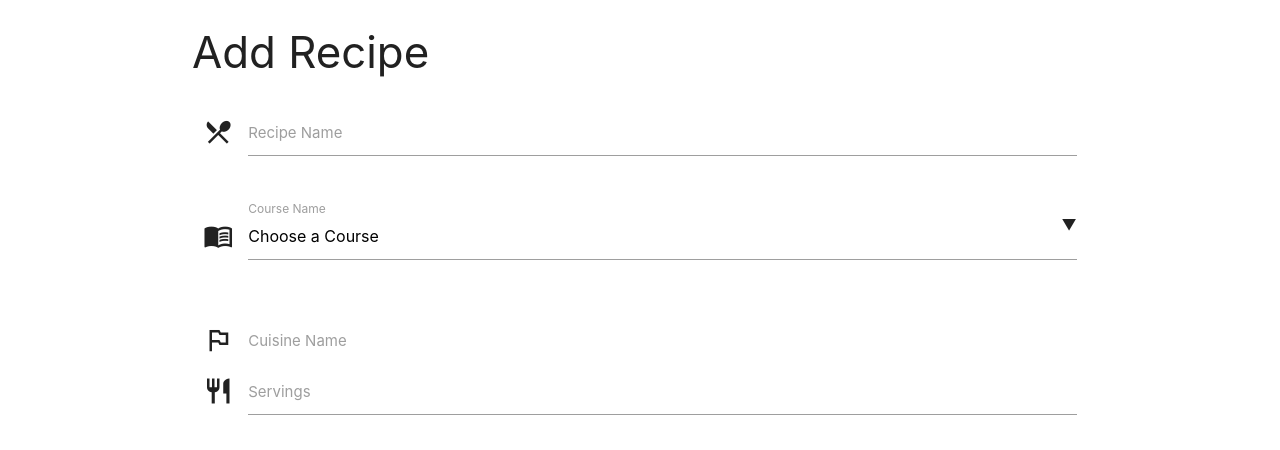
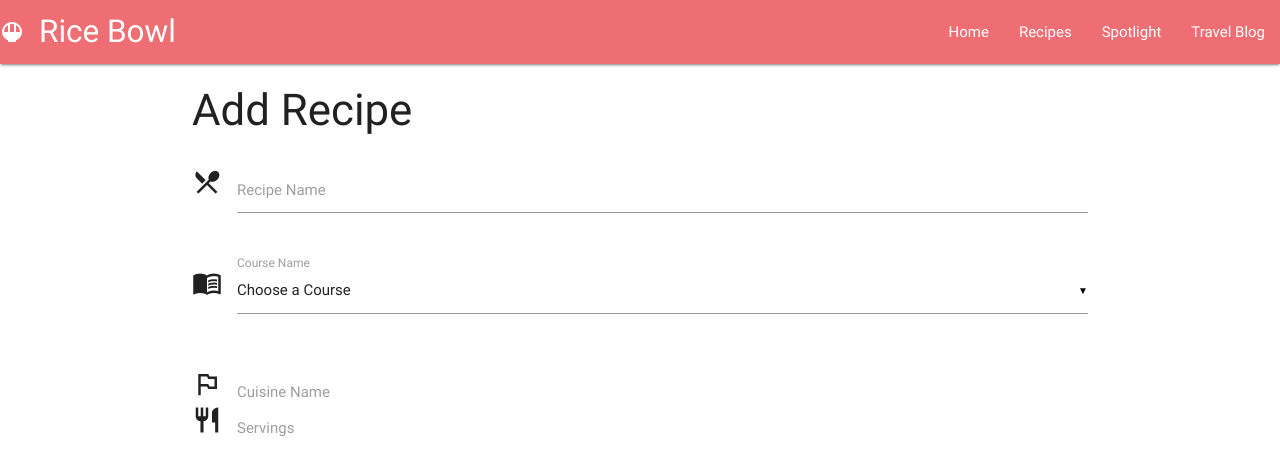
Before and after one commit to Code-Institute-Submissions/ricebowl-milestone3project, a Flask app: page /add_recipe in a window 1280 px wide. Shown: the top 450 px of the page. Run offline with Flask 2, Linux system fonts and the light colour scheme; data that the repository does not hold is empty; some libraries are stand-ins or nearby versions.

Commit message:
Added navbar and side nav to base.html

```diff
--- a/templates/base.html
+++ b/templates/base.html
@@ -3,13 +3,30 @@
 <head>
     <meta name="viewport" content="width=device-width, initial-scale=1.0"/>
     <link href="https://fonts.googleapis.com/icon?family=Material+Icons" rel="stylesheet">
-    <link rel="stylesheet" href="https://cdnjs.cloudflare.com/ajax/libs/materialize/1.0.0/css/materialize.min.css">
+    <link rel="stylesheet" href="https://cdnjs.cloudflare.com/ajax/libs/materialize/0.100.2/css/materialize.min.css">
     <link rel="stylesheet" href="{{url_for('static', filename='css/style.css')}}" type="text/css"/>
     <title>Rice Bowl</title>
 </head>
 <body>
     <header>
-
+        <nav>
+            <div class="nav-wrapper">
+                <a href="/" class="brand-logo"><i class="material-icons">rice_bowl</i>Rice Bowl</a>
+                <a href="#" data-activates="mobile-demo" class="button-collapse"><i class="material-icons">menu</i></a>
+                <ul id="nav-mobile" class="right hide-on-med-and-down">
+                    <li><a href="/">Home</a></li>
+                    <li><a href="/">Recipes</a></li>
+                    <li><a href="/">Spotlight</a></li>
+                    <li><a href="/">Travel Blog</a></li>
+                </ul>
+                <ul class="side-nav" id="mobile-demo">
+                    <li><a href="/">Home</a></li>
+                    <li><a href="/">Recipes</a></li>
+                    <li><a href="/">Spotlight</a></li>
+                    <li><a href="/">Travel Blog</a></li>
+                </ul>
+            </div>
+        </nav>
     </header>
 
     <div class="container">
@@ -21,6 +38,7 @@
     <script>$(document).ready(function(){
             $('.collapsible').collapsible();
             $('select').material_select();
+            $(".button-collapse").sideNav();
         });
     </script>
     <script type="text/javascript" src="js/materialize.min.js"></script>
```
